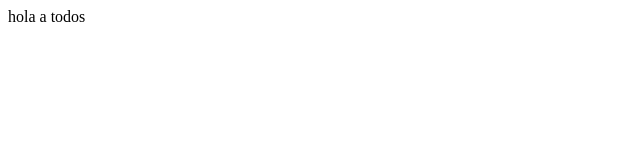
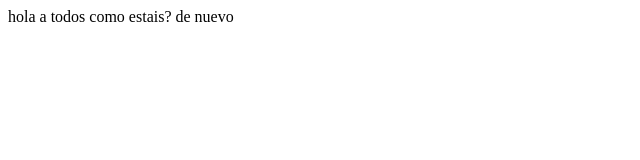
Before and after one commit to keter123/CURSO-PRIMERA, a plain HTML site: page index.html in a window 1280 px wide. Shown: the whole page, without its empty margins (0-640 px from the left). Drawn offline with Linux system fonts and the light colour scheme.

Commit message:
cambio de texto

```diff
--- a/index.html
+++ b/index.html
@@ -7,6 +7,6 @@
     <title>Document</title>
 </head>
 <body>
-    hola  a todos
+    hola  a todos como estais? de nuevo
 </body>
 </html>
```
